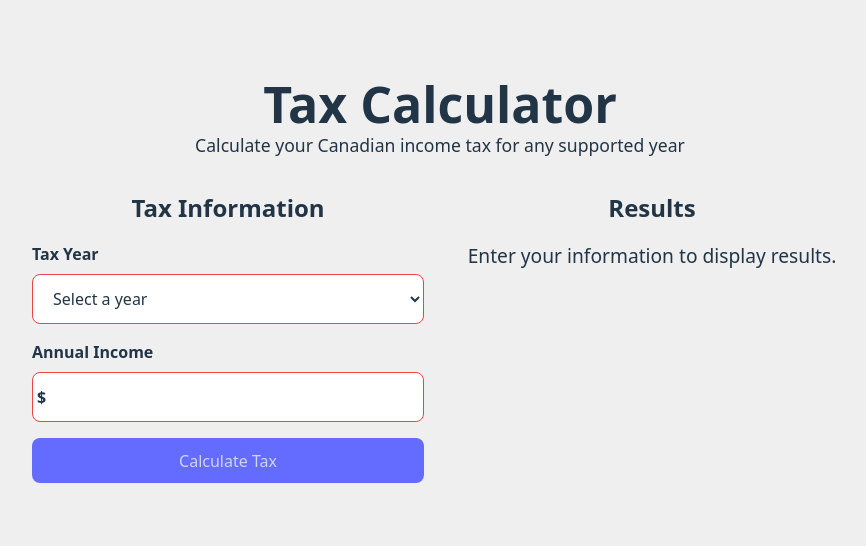
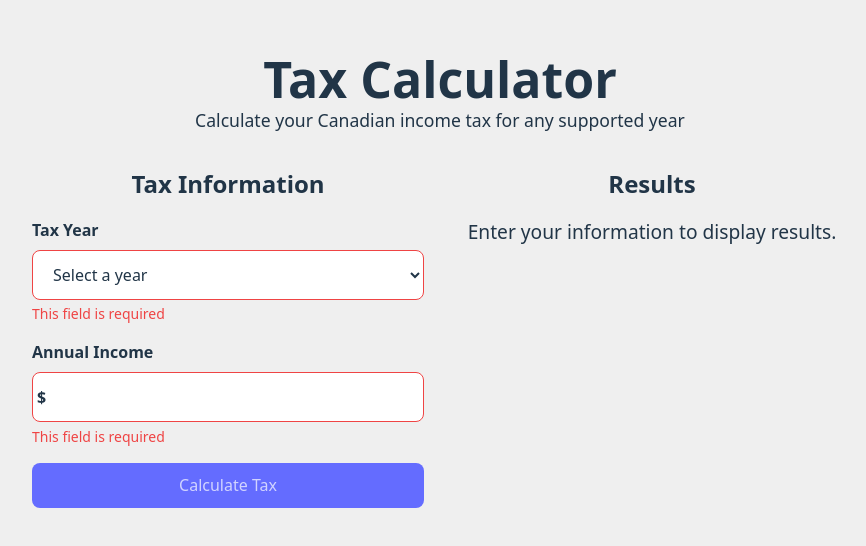
Before and after one commit to danamyot/pg-tax-calculator, a React (Vite) app: page / in a window 1280 px wide. Shown: the part 120-666 px from the top of the page, without its empty margins (200-1066 px from the left). Built offline with nearby package versions, Linux system fonts and the light colour scheme.

Commit message:
feat: show form validation errors

```diff
--- a/src/components/tax-calculator/tax-calculator-form.module.css
+++ b/src/components/tax-calculator/tax-calculator-form.module.css
@@ -21,6 +21,13 @@
   }
 }
 
-.loading-message {
+.loading-message,
+.validation-error-message {
   text-align: start;
+  font-size: 0.875rem;
+  margin-top: 0.25em;
 }
+
+.validation-error-message {
+  color: var(--error-color);
+}
--- a/src/components/tax-calculator/tax-calculator-form.tsx
+++ b/src/components/tax-calculator/tax-calculator-form.tsx
@@ -1,6 +1,8 @@
 import {
   useCallback,
+  useEffect,
   useId,
+  useRef,
   useState,
   type ChangeEvent,
   type Dispatch,
@@ -26,6 +28,10 @@ const INITIAL_FORM_DATA: FormData = {
   taxYear: '',
   income: '',
 }
+const INITIAL_FORM_VALIDATION: FormData = {
+  taxYear: '',
+  income: '',
+}
 
 export const TaxCalculatorForm = ({
   onTaxCalculation,
@@ -33,6 +39,10 @@ export const TaxCalculatorForm = ({
   onTaxCalculation: Dispatch<SetStateAction<TaxCalculation | null>>
 }) => {
   const [formData, setFormData] = useState<FormData>(INITIAL_FORM_DATA)
+  const [formValidation, setFormValidation] = useState(INITIAL_FORM_VALIDATION)
+
+  const taxYearRef = useRef<HTMLSelectElement>(null)
+  const incomeRef = useRef<HTMLInputElement>(null)
 
   const taxYearId = useId()
   const incomeId = useId()
@@ -46,8 +56,39 @@ export const TaxCalculatorForm = ({
   })
   const { tax_brackets: taxBrackets } = data ?? {}
 
-  const handleInputChange = useCallback((field: keyof FormData) => {
+  const validateInput = useCallback((field: keyof FormData) => {
+    // todo: make this dynamic for any future field
+    const ref = field === 'taxYear' ? taxYearRef : incomeRef
+    const validity = ref.current?.validity
+
+    if (validity?.valueMissing) {
+      setFormValidation(prevValidationData => ({
+        ...prevValidationData,
+        [field]: 'This field is required',
+      }))
+    } else if (validity?.rangeOverflow) {
+      setFormValidation(prevValidationData => ({
+        ...prevValidationData,
+        [field]: 'Income is too high, see a professional!',
+      }))
+    } else if (validity?.rangeUnderflow) {
+      setFormValidation(prevValidationData => ({
+        ...prevValidationData,
+        [field]: 'Income must be more than 0',
+      }))
+    } else {
+      setFormValidation(prevValidationData => ({
+        ...prevValidationData,
+        [field]: undefined,
+      }))
+    }
+  }, [])
+
+  const handleInputChange = useCallback(
+    (field: keyof FormData) => {
       return (e: InputChangeEvent) => {
+        validateInput(field)
+
         let value: string | number = e.target.value
 
         // Convert income to number for math later on, but keep empty string as is
@@ -60,7 +101,9 @@ export const TaxCalculatorForm = ({
           [field]: value,
         }))
       }
-  }, [])
+    },
+    [validateInput]
+  )
 
   const handleSubmit = (e: FormEvent) => {
     e.preventDefault()
@@ -76,6 +119,12 @@ export const TaxCalculatorForm = ({
     }
   }
 
+  // Validate once on load, before user triggers onChange
+  useEffect(() => {
+    validateInput('taxYear')
+    validateInput('income')
+  }, [validateInput])
+
   const canSubmit =
     formData.income && formData.income > 0 && taxBrackets && !isFetchingBrackets
 
@@ -87,6 +136,7 @@ export const TaxCalculatorForm = ({
           Tax Year
         </label>
         <select
+          ref={taxYearRef}
           required
           id={taxYearId}
           value={formData.taxYear}
@@ -107,6 +157,11 @@ export const TaxCalculatorForm = ({
         {isFetchingBrackets && (
           <p className={styles['loading-message']}>Loading tax brackets...</p>
         )}
+        {formValidation['taxYear'] && (
+          <p className={styles['validation-error-message']}>
+            {formValidation['taxYear']}
+          </p>
+        )}
       </div>
       <div>
         <label className={styles['tax-form__label']} htmlFor={incomeId}>
@@ -114,6 +169,7 @@ export const TaxCalculatorForm = ({
         </label>
         <div className={styles['income-input__currency-icon']}>
           <input
+            ref={incomeRef}
             required
             id={incomeId}
             type="number"
@@ -123,6 +179,11 @@ export const TaxCalculatorForm = ({
             onChange={handleInputChange('income')}
           />
         </div>
+        {formValidation['income'] && (
+          <p className={styles['validation-error-message']}>
+            {formValidation['income']}
+          </p>
+        )}
       </div>
       <button type="submit" disabled={!canSubmit}>
         Calculate Tax
```
Lines whose indentation alone changed are shown as unchanged.
